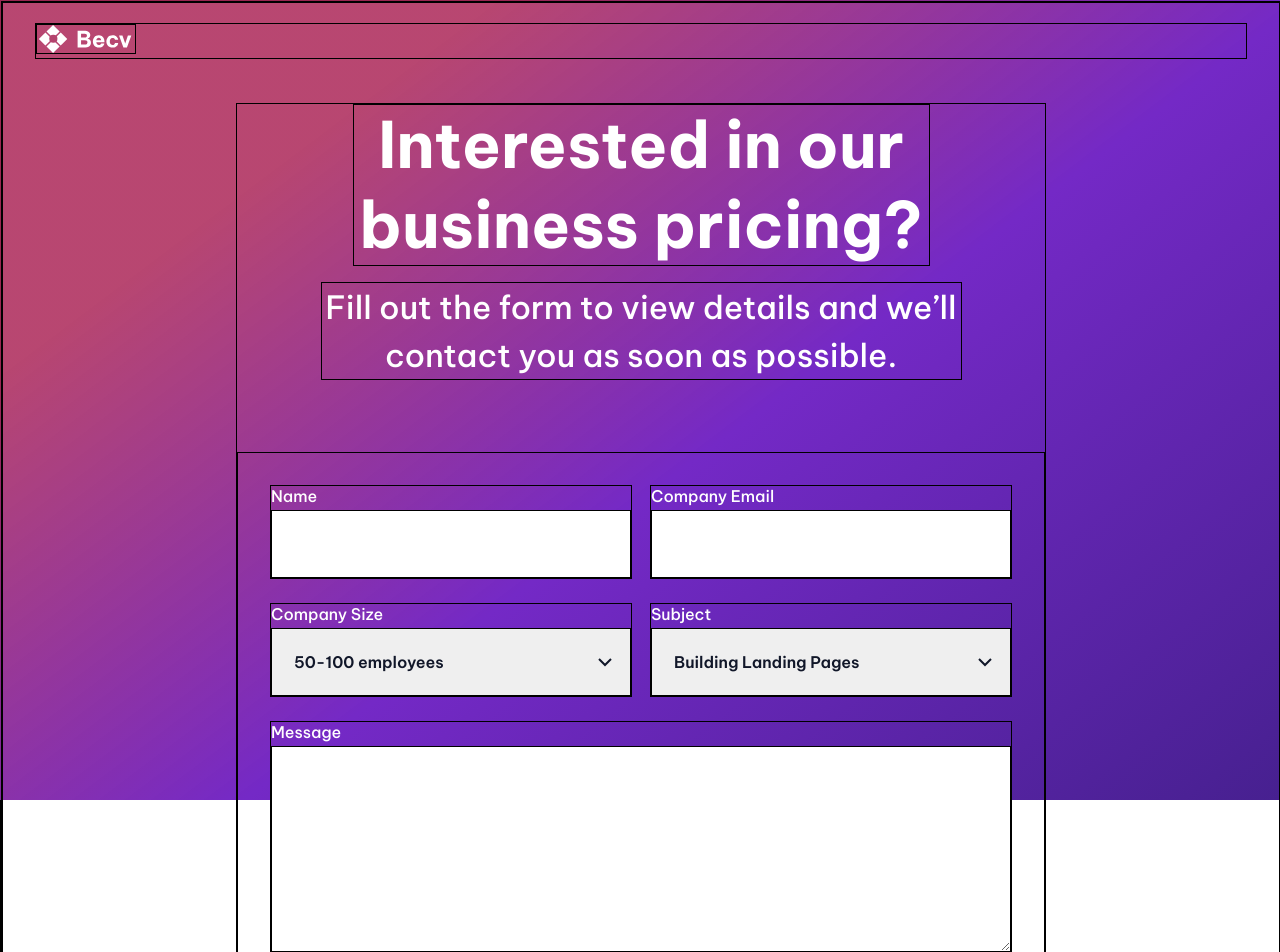
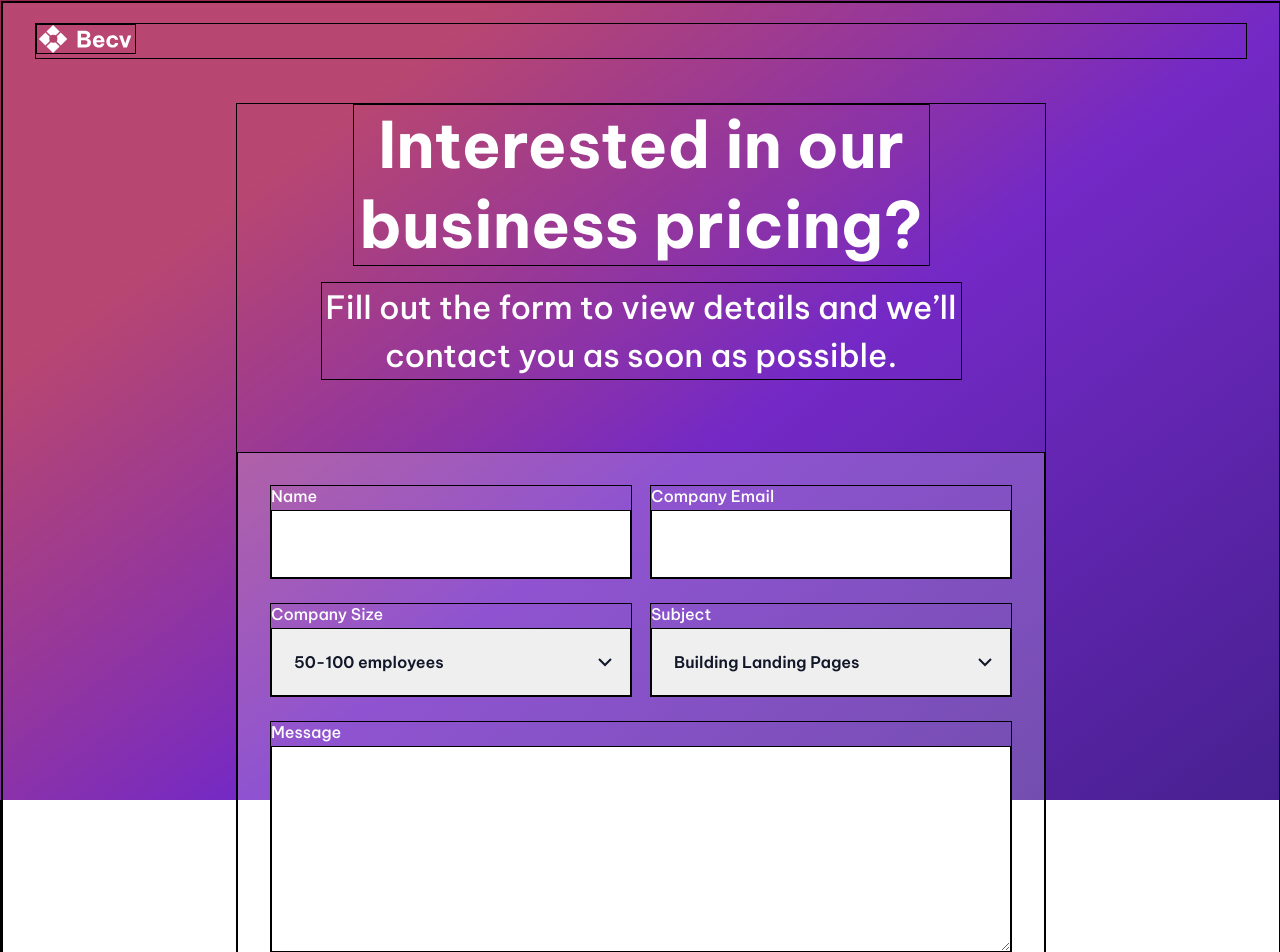
Before and after one commit to Nimus-oes/frontend-react, a React (Vite) app in the folder 01-ContactForm/: page / in a window 1280 px wide. Shown: the top 952 px of the page. Built offline with nearby package versions, Linux system fonts and the light colour scheme.

Commit message:
Add opaque background to the form

```diff
--- a/01-ContactForm/src/App.css
+++ b/01-ContactForm/src/App.css
@@ -49,6 +49,7 @@
   gap: 18px;
   display: grid;
   grid-template-columns: 1fr;
+  background-color: rgba(255, 255, 255, 0.2);
 }
 
 .input-item {
```
